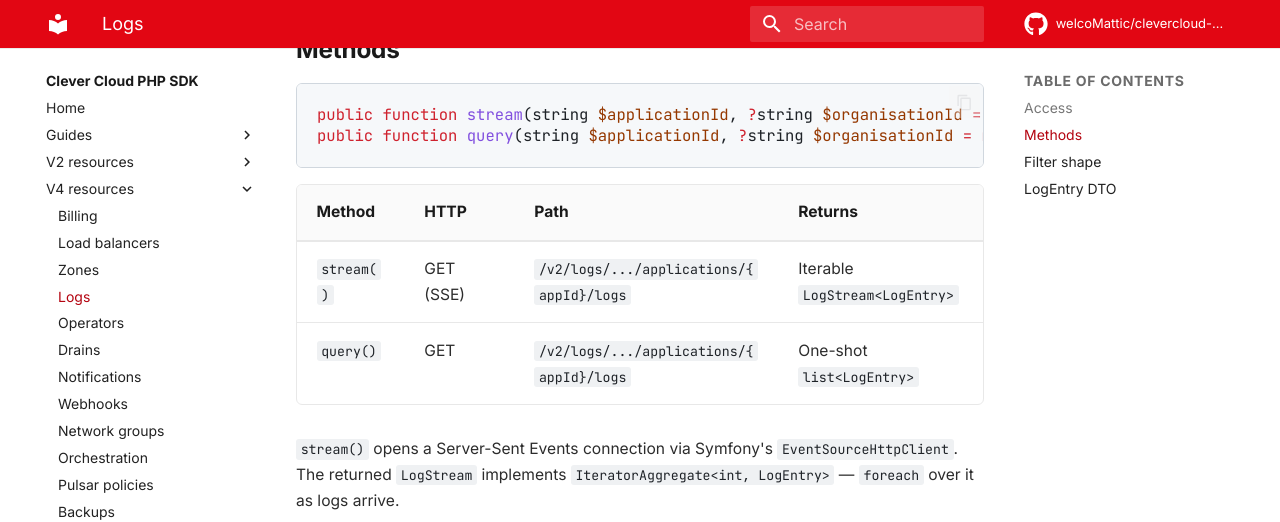
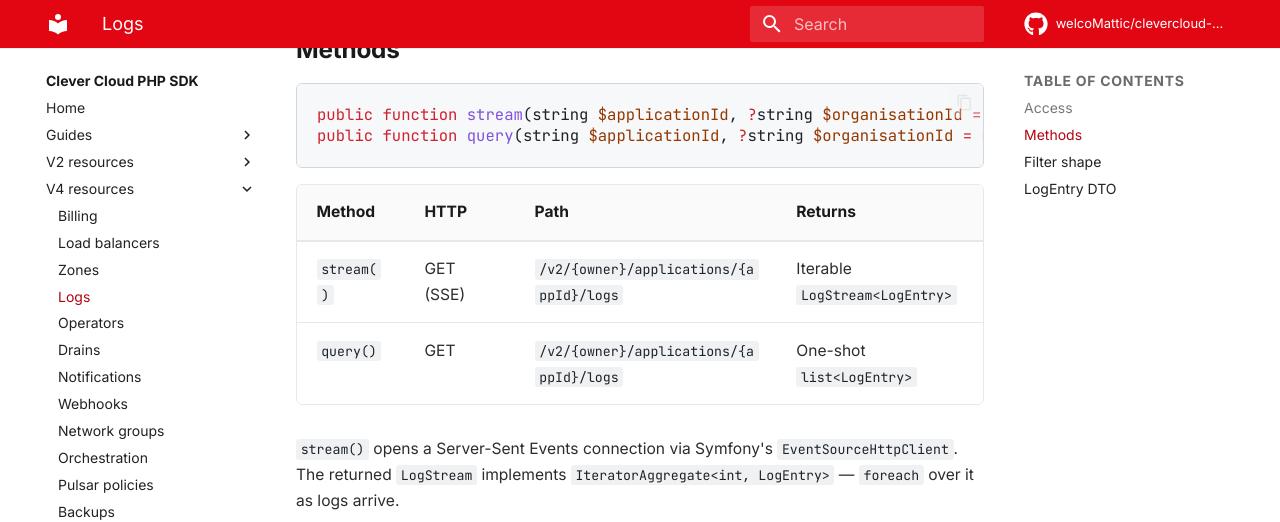
Before and after one commit to welcoMattic/clevercloud-php-sdk, an MkDocs documentation site: the page built from docs/resources/logs.md, in a window 1280 px wide and 900 px high, scrolled down 460 px. Shown: the top 522 px of the window. Built offline with MkDocs 1.6.1 and Material for MkDocs 9.7.7, drawn with Linux system fonts in a browser that asks for light colours; comment, search, counter and statistics services are not loaded.

Commit message:
fix(logs): remove /logs prefix from path
The actual Clever Cloud API endpoint for logs is:
- /v2/organisations/{ownerId}/applications/{appId}/logs
- /v2/self/applications/{appId}/logs

Not /v2/logs/organisations/{ownerId}/applications/{appId}/logs

This was causing 404 errors even after switching from V4 to V2.

Fixes: SSE log stream endpoint not found: HTTP 404

Generated by Mistral Vibe.
Co-Authored-By: Mistral Vibe <vibe@mistral.ai>

```diff
--- a/docs/resources/logs.md
+++ b/docs/resources/logs.md
@@ -21,8 +21,8 @@ public function query(string $applicationId, ?string $organisationId = null, arr
 
 | Method | HTTP | Path | Returns |
 | --- | --- | --- | --- |
-| `stream()` | GET (SSE) | `/v2/logs/.../applications/{appId}/logs` | Iterable `LogStream<LogEntry>` |
-| `query()` | GET | `/v2/logs/.../applications/{appId}/logs` | One-shot `list<LogEntry>` |
+| `stream()` | GET (SSE) | `/v2/{owner}/applications/{appId}/logs` | Iterable `LogStream<LogEntry>` |
+| `query()` | GET | `/v2/{owner}/applications/{appId}/logs` | One-shot `list<LogEntry>` |
 
 `stream()` opens a Server-Sent Events connection via Symfony's
 `EventSourceHttpClient`. The returned `LogStream` implements
```
Also changed, not shown: docs/logs-streaming.md (+2 -2 lines), 2 other files.
